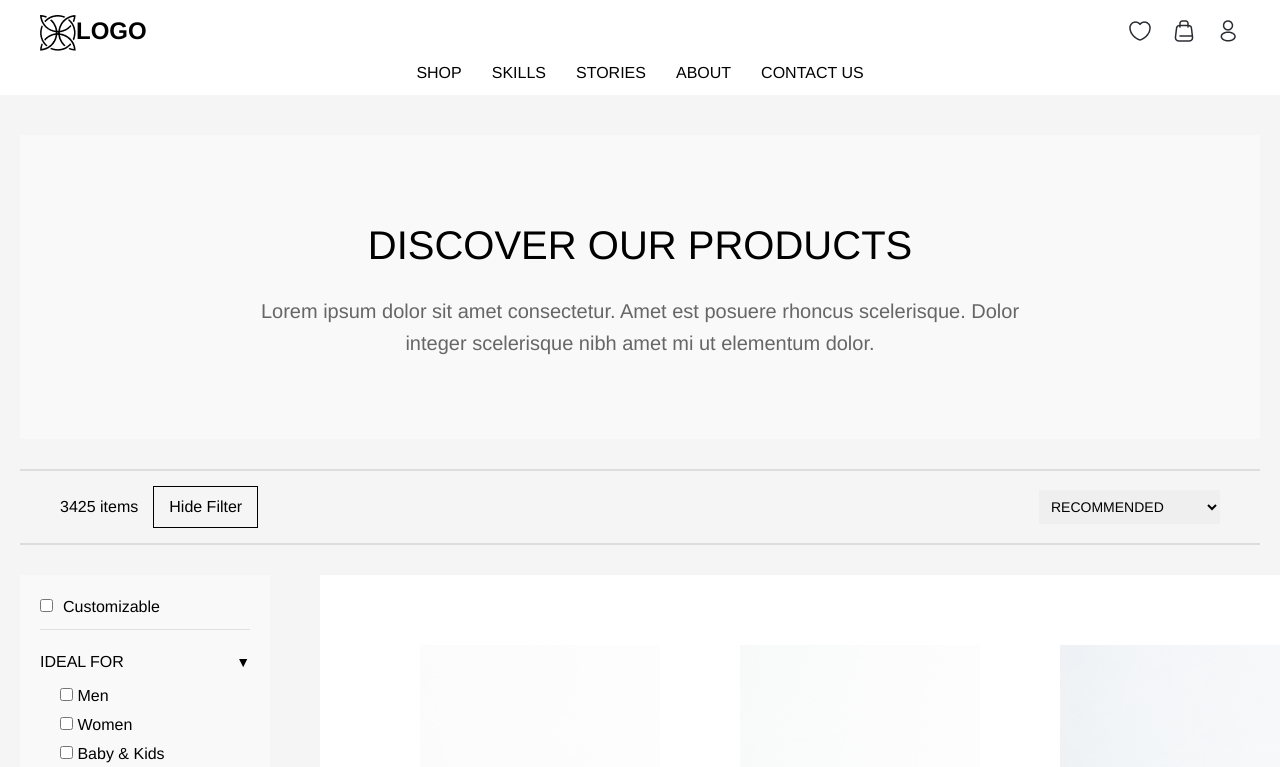
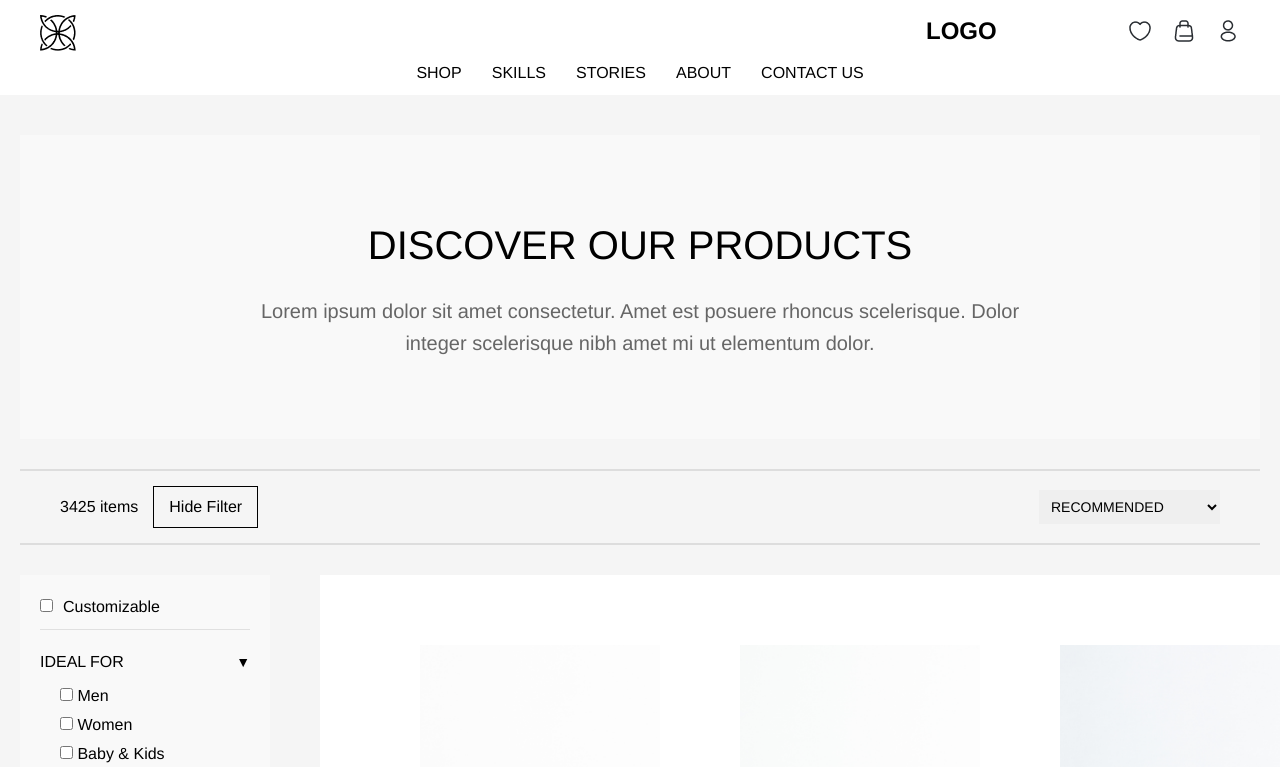
Before and after one commit to Vivek-Shete/Appscriptask-VivekShete, a Next.js app: page / in a window 1280 px wide. Shown: the top 767 px of the page. Built offline with nearby package versions, Linux system fonts and the light colour scheme.

Commit message:
Update Navbar.module.css

```diff
--- a/styles/Navbar.module.css
+++ b/styles/Navbar.module.css
@@ -32,7 +32,7 @@
     font-size: 24px;
     font-weight: bold;
     color: black;
-/*     margin-left: 850px; */
+    margin-left: 850px;
   }
 
   /* Icons section */
```
